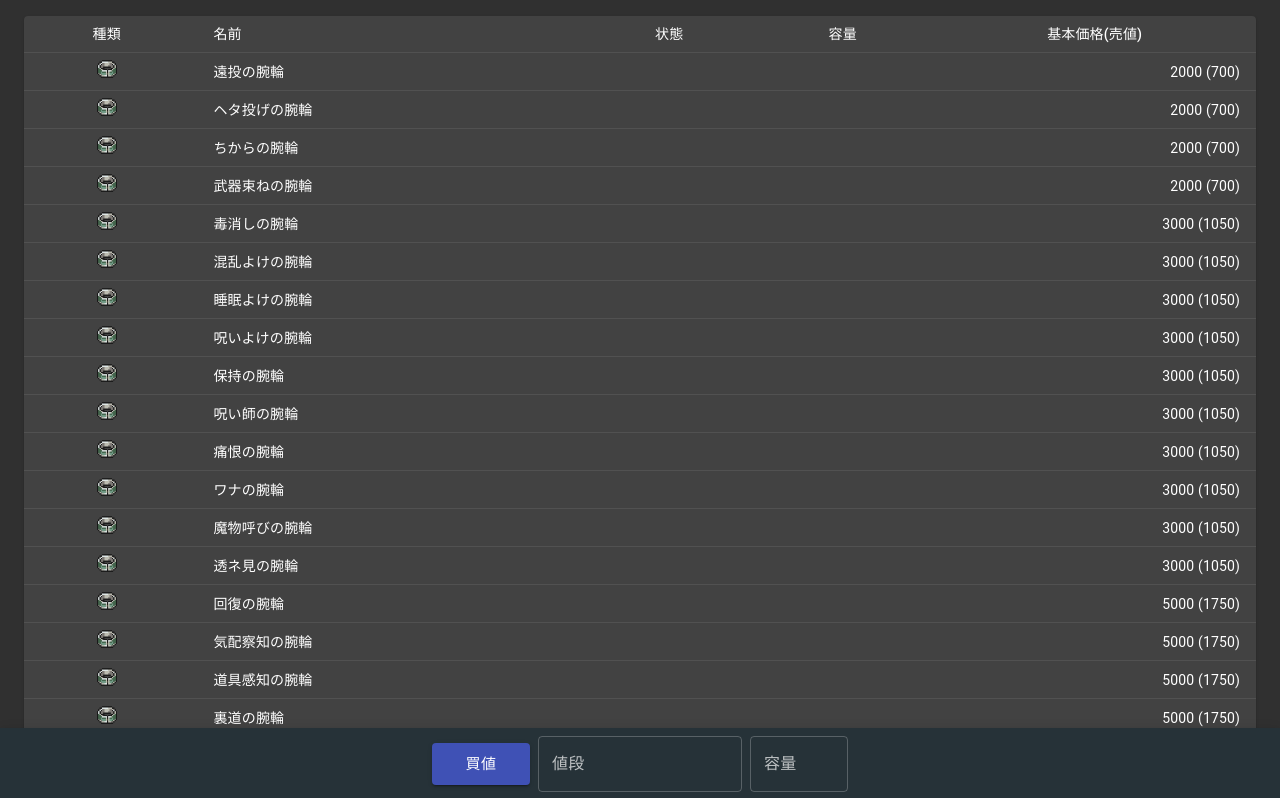
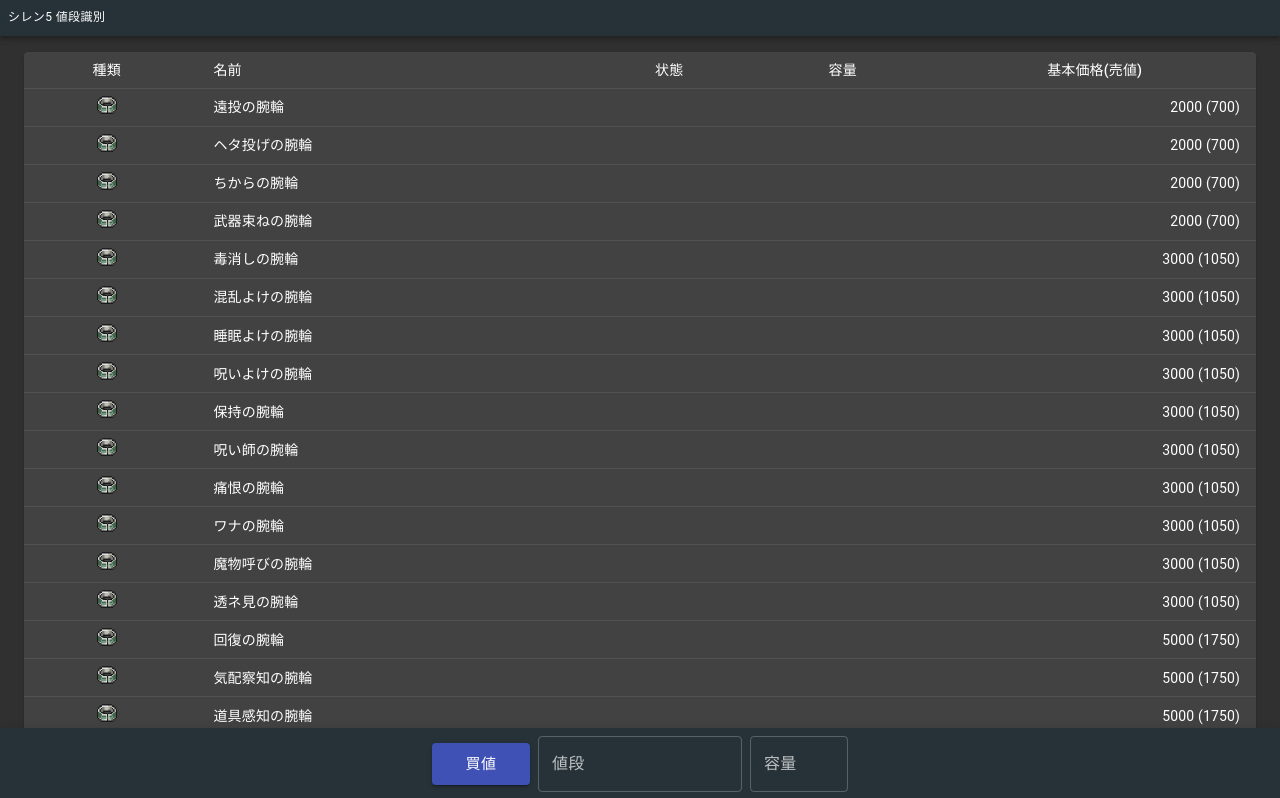
Before and after one commit to ytois/shiren5_identification, a React (Create React App) app: page / in a window 1280 px wide. Shown: the top 798 px of the page. Built offline with nearby package versions, Linux system fonts and the light colour scheme.

Commit message:
add title

```diff
--- a/src/App.tsx
+++ b/src/App.tsx
@@ -1,4 +1,5 @@
 import React, { useState } from 'react'
+import TitleBar from './components/TitleBar'
 import InputArea from './components/InputArea'
 import ItemTable from './components/ItemTable'
 import { Container } from '@material-ui/core'
@@ -33,6 +34,10 @@ function App() {
 
   return (
     <div className="App">
+      <TitleBar />
+      <Container className={classes.container}>
+        <ItemTable price={price} priceType={priceType} capacity={capacity} />
+      </Container>
       <InputArea
         price={price}
         priceType={priceType}
@@ -41,9 +46,6 @@ function App() {
         onChangePriceType={changePriceType}
         onChangeCapacity={changeCapacity}
       />
-      <Container className={classes.container}>
-        <ItemTable price={price} priceType={priceType} capacity={capacity} />
-      </Container>
     </div>
   )
 }
--- a/src/components/ItemTable.tsx
+++ b/src/components/ItemTable.tsx
@@ -8,10 +8,18 @@ import {
   TableRow,
   Paper,
   Hidden,
+  Typography,
 } from '@material-ui/core'
 import ItemIcon from './ItemIcon'
 import ItemMaster from '../items.json'
 import ItemDiscriminator from '../lib/itemFilter'
+import { makeStyles } from '@material-ui/core/styles'
+
+const useStyles = makeStyles((theme) => ({
+  caption: {
+    margin: theme.spacing(1),
+  },
+}))
 
 type Props = {
   price: number | null
@@ -21,6 +29,7 @@ type Props = {
 
 // eslint-disable-next-line @typescript-eslint/explicit-module-boundary-types
 export default function ItemTable(props: Props) {
+  const classes = useStyles()
   const items = useMemo(() => {
     if (!props.price) {
       return ItemMaster
@@ -74,6 +83,14 @@ export default function ItemTable(props: Props) {
           ))}
         </TableBody>
       </Table>
+      <Typography
+        className={classes.caption}
+        align="right"
+        component="p"
+        variant="caption"
+      >
+        ※容量は床落ちの初期容量のみを考慮しています
+      </Typography>
     </TableContainer>
   )
 }
--- /dev/null
+++ b/src/components/TitleBar.tsx
@@ -0,0 +1,27 @@
+import React from 'react'
+import { AppBar, Typography } from '@material-ui/core'
+import { makeStyles } from '@material-ui/core/styles'
+
+const useStyles = makeStyles((theme) => ({
+  appBar: {
+    backgroundColor: '#263238',
+  },
+  title: {
+    padding: theme.spacing(1),
+  },
+}))
+
+// eslint-disable-next-line @typescript-eslint/explicit-module-boundary-types
+const TitleBar = () => {
+  const classes = useStyles()
+
+  return (
+    <AppBar color="primary" position="static" className={classes.appBar}>
+      <Typography component="h1" variant="caption" className={classes.title}>
+        シレン5 値段識別
+      </Typography>
+    </AppBar>
+  )
+}
+
+export default TitleBar
```
